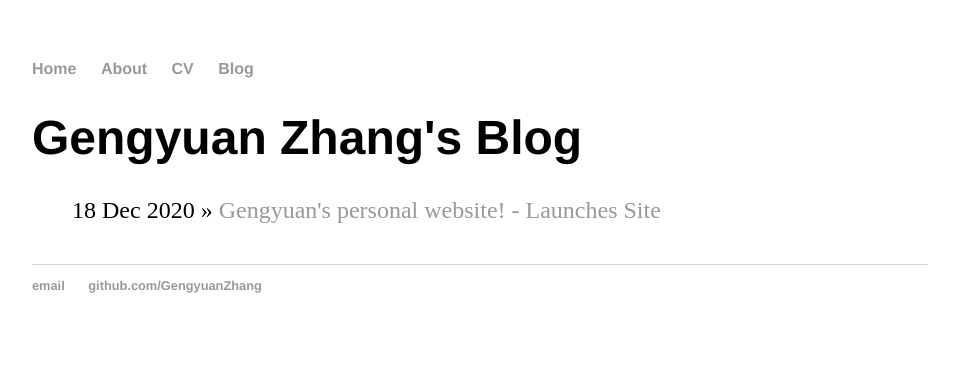
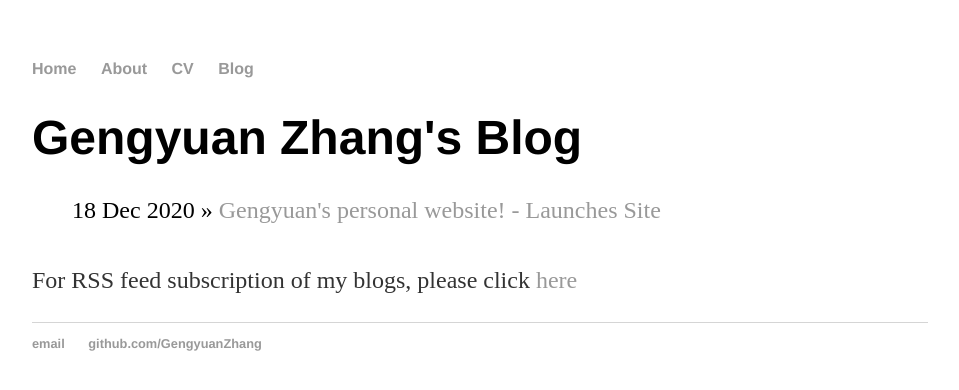
Before and after one commit to GengyuanZhang/GengyuanZhang.github.io, a Jekyll site: the page built from blog/index.html, in a window 1280 px wide. Shown: the top 390 px of the page, without its empty margins (160-1119 px from the left). Built offline with Jekyll 4.4.1, drawn with Linux system fonts in a browser that asks for light colours.

Commit message:
Adding RSS feed link

```diff
--- a/blog/index.html
+++ b/blog/index.html
@@ -9,3 +9,6 @@ title: Gengyuan Zhang's Blog
 	    <li><span>{{ post.date | date_to_string }}</span> » <a href="{{ post.url }}" title="{{ post.title }}">{{ post.title }}</a></li>
 	  {% endfor %}
 	</ul>
+<div class="blurb">
+	<p> For RSS feed subscription of my blogs, please click <a href="gengyuanzhang.github.io/blog/atom.xml"> here</a></p>
+</div><!-- /.blurb -->
```
